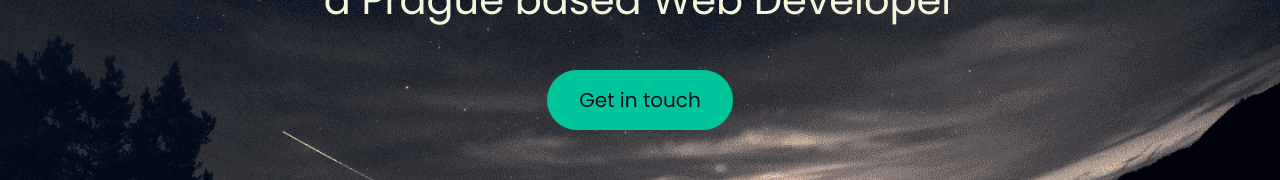
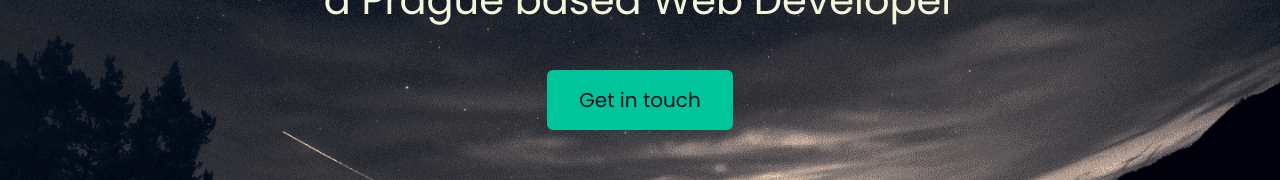
Before and after one commit to queuing4oranges/portfolio, a React (Create React App) app: page / in a window 1280 px wide. Shown: the part 460-640 px from the top of the page. Built offline with nearby package versions, Linux system fonts and the light colour scheme; a web font is replaced by a local one.

Commit message:
Change rounded btn

```diff
--- a/src/components/Hero/Hero.js
+++ b/src/components/Hero/Hero.js
@@ -16,7 +16,7 @@ const Hero = () => {
 				<button
 					type="button"
 					onClick={() => setOpenModal(!openModal)}
-					className="bg-accent text-dark text-xl py-4 px-8 mt-10 rounded-full hover:bg-hover hover:text-accent"
+					className="bg-accent text-dark text-xl py-4 px-8 mt-10 rounded-md hover:bg-hover hover:text-accent"
 				>
 				Get in touch
 				</button>
```
